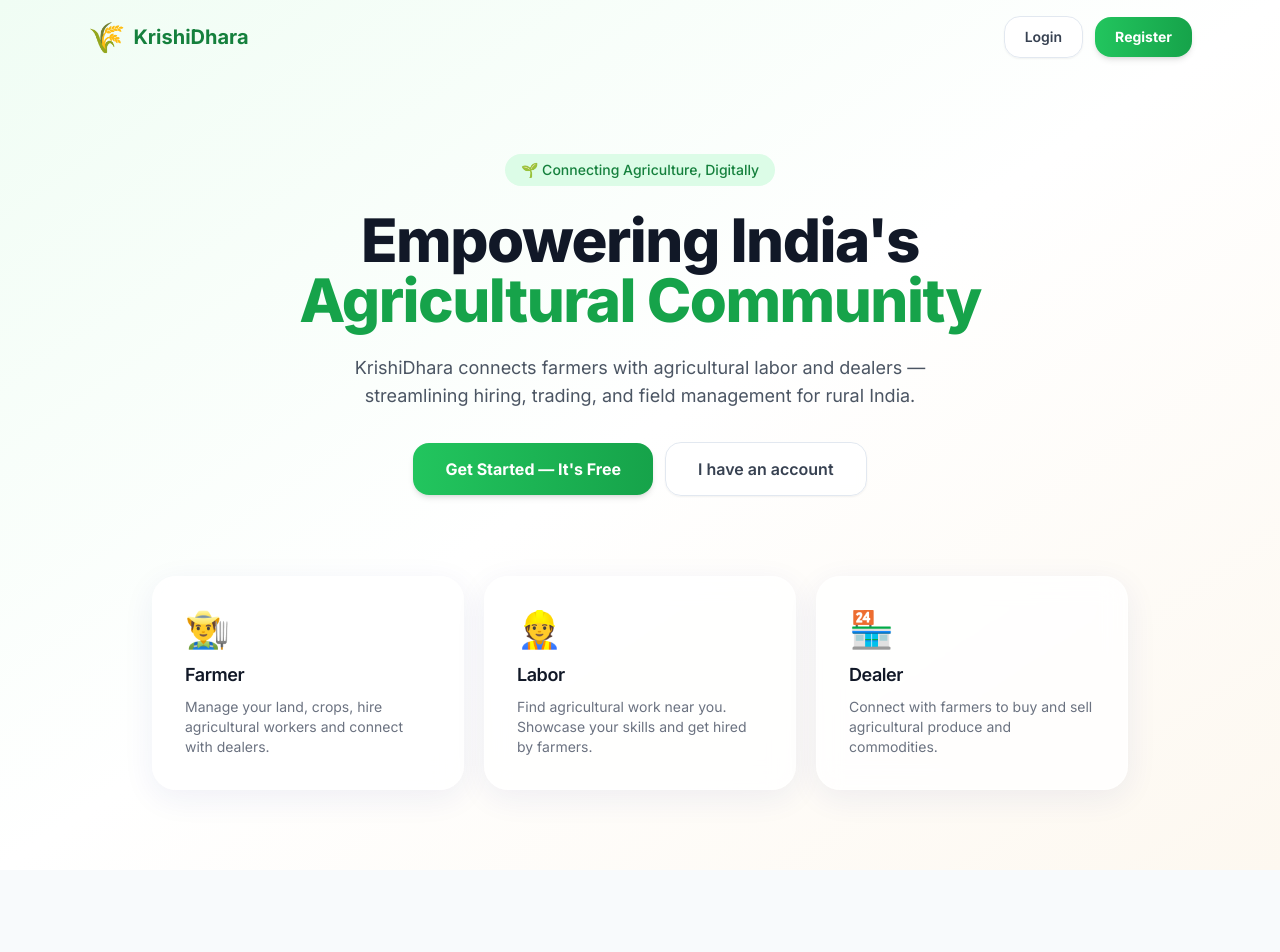
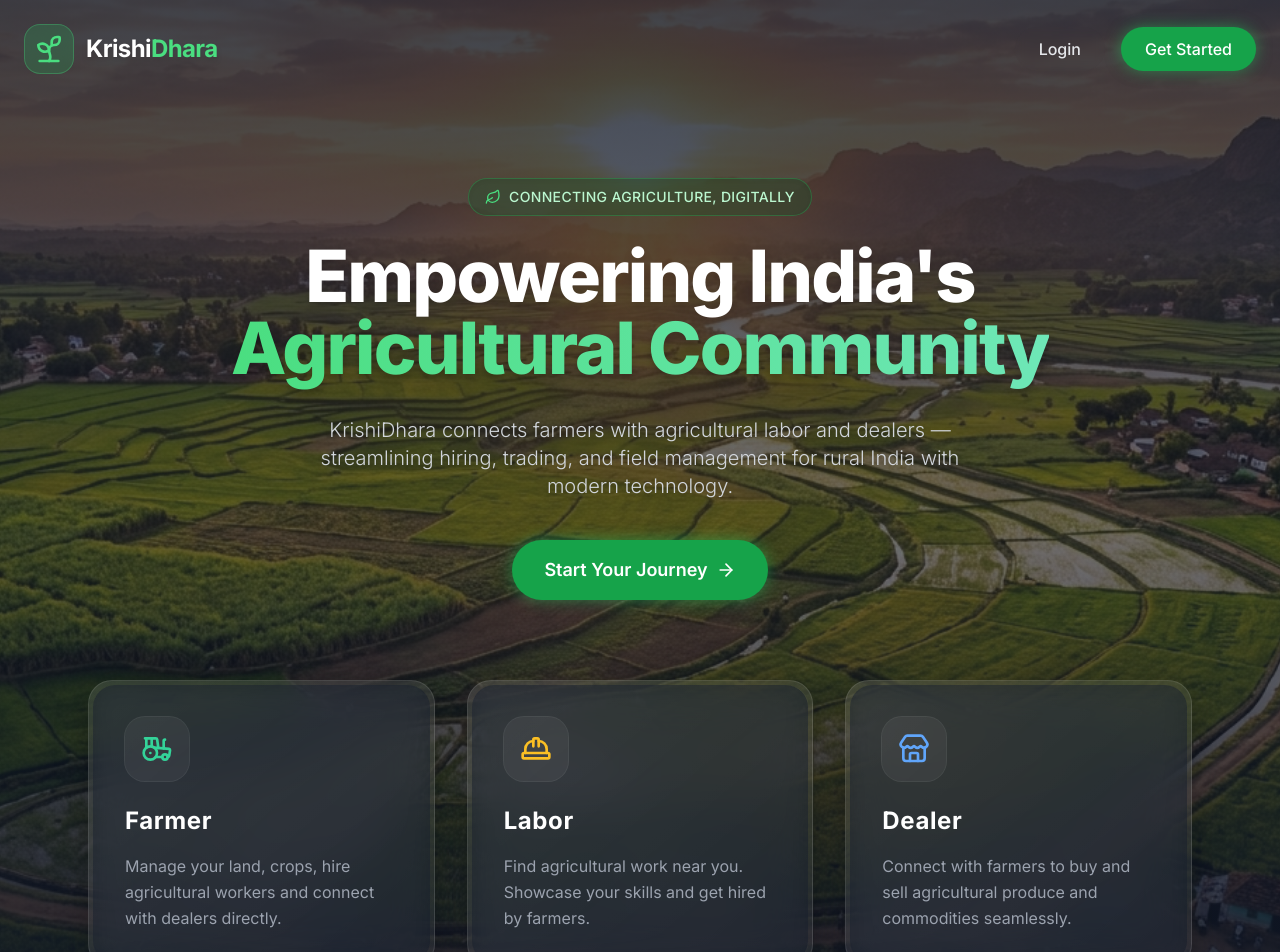
Before and after one commit to pratiksathe07/KrishiDhara, a React (Vite) app in the folder client/: page / in a window 1280 px wide. Shown: the top 952 px of the page. Before the commit the page ends 870 px from the top, so only its background shows below. Built offline with nearby package versions, Linux system fonts and the light colour scheme; no server answers.

Commit message:
bg added

```diff
--- a/client/package.json
+++ b/client/package.json
@@ -11,6 +11,8 @@
   },
   "dependencies": {
     "axios": "^1.20.0",
+    "framer-motion": "^13.3.0",
+    "lucide-react": "^1.46.0",
     "react": "^19.2.8",
     "react-dom": "^19.2.8",
     "react-hook-form": "^7.88.0",
--- a/client/src/pages/Home.jsx
+++ b/client/src/pages/Home.jsx
@@ -1,69 +1,151 @@
 import { Link } from "react-router-dom";
 import { useAuth } from "../context/AuthContext";
+import { motion } from "framer-motion";
+import { Sprout, Tractor, HardHat, Store, ArrowRight, Leaf } from "lucide-react";
 
 const Home = () => {
   const { isAuthenticated, role } = useAuth();
 
+  // Animation variants
+  const staggerContainer = {
+    hidden: { opacity: 0 },
+    show: {
+      opacity: 1,
+      transition: {
+        staggerChildren: 0.2,
+      },
+    },
+  };
+
+  const fadeInUp = {
+    hidden: { opacity: 0, y: 30 },
+    show: { opacity: 1, y: 0, transition: { duration: 0.8, ease: "easeOut" } },
+  };
+
   return (
-    <div className="min-h-screen bg-gradient-to-br from-primary-50 via-white to-earth-50">
-      {/* Nav */}
-      <nav className="max-w-6xl mx-auto px-4 sm:px-6 py-4 flex items-center justify-between">
-        <div className="flex items-center gap-2">
-          <span className="text-3xl">🌾</span>
-          <span className="text-xl font-bold text-primary-700">KrishiDhara</span>
+    <div className="relative min-h-screen bg-gray-900 overflow-hidden text-white font-sans">
+      {/* Background Image with slow zoom animation */}
+      <div className="absolute inset-0 z-0 overflow-hidden">
+        <motion.div
+          initial={{ scale: 1 }}
+          animate={{ scale: 1.05 }}
+          transition={{ duration: 20, ease: "linear", repeat: Infinity, repeatType: "reverse" }}
+          className="absolute inset-0 bg-cover bg-center bg-no-repeat"
+          style={{ backgroundImage: "url('/hero-bg.jpg')" }}
+        />
+        {/* Gradient Overlay for better readability */}
+        <div className="absolute inset-0 bg-gradient-to-b from-gray-900/80 via-gray-900/60 to-gray-900/95" />
       </div>
-        <div className="flex items-center gap-3">
+
+      {/* Content wrapper */}
+      <div className="relative z-10 flex flex-col min-h-screen">
+        {/* Transparent Navbar */}
+        <nav className="w-full max-w-7xl mx-auto px-6 py-6 flex items-center justify-between">
+          <motion.div
+            initial={{ opacity: 0, x: -20 }}
+            animate={{ opacity: 1, x: 0 }}
+            transition={{ duration: 0.8 }}
+            className="flex items-center gap-3"
+          >
+            <div className="bg-primary-500 p-2 rounded-xl bg-opacity-20 backdrop-blur-md border border-primary-400/30">
+               <Sprout className="w-8 h-8 text-primary-400" />
+            </div>
+            <span className="text-2xl font-bold tracking-tight text-white drop-shadow-md">
+              Krishi<span className="text-primary-400">Dhara</span>
+            </span>
+          </motion.div>
+
+          <motion.div
+            initial={{ opacity: 0, x: 20 }}
+            animate={{ opacity: 1, x: 0 }}
+            transition={{ duration: 0.8 }}
+            className="flex items-center gap-4"
+          >
             {isAuthenticated ? (
-            <Link to={`/${role}/dashboard`} className="btn-primary !w-auto px-5 py-2.5 text-sm">
-              Go to Dashboard
+              <Link to={`/${role}/dashboard`} className="px-6 py-2.5 rounded-full bg-primary-600 hover:bg-primary-500 text-white font-medium transition-all shadow-glow hover:shadow-none hover:scale-105 active:scale-95 flex items-center gap-2">
+                Dashboard <ArrowRight className="w-4 h-4" />
               </Link>
             ) : (
               <>
-              <Link to="/login" className="btn-outline !w-auto px-5 py-2.5 text-sm">Login</Link>
-              <Link to="/register" className="btn-primary !w-auto px-5 py-2.5 text-sm">Register</Link>
+                <Link to="/login" className="px-6 py-2.5 rounded-full text-gray-200 hover:text-white hover:bg-white/10 transition-colors font-medium backdrop-blur-sm">
+                  Login
+                </Link>
+                <Link to="/register" className="px-6 py-2.5 rounded-full bg-primary-600 hover:bg-primary-500 text-white font-medium transition-all shadow-glow hover:shadow-none hover:scale-105 active:scale-95 flex items-center gap-2">
+                  Get Started
+                </Link>
               </>
             )}
-        </div>
+          </motion.div>
         </nav>
 
-      {/* Hero */}
-      <section className="max-w-4xl mx-auto px-4 sm:px-6 py-20 text-center">
-        <div className="inline-flex items-center gap-2 bg-primary-100 text-primary-700 rounded-full px-4 py-1.5 text-sm font-medium mb-6">
-          🌱 Connecting Agriculture, Digitally
+        {/* Hero Section */}
+        <main className="flex-grow flex flex-col items-center justify-center px-6 py-20 text-center">
+          <motion.div
+            variants={staggerContainer}
+            initial="hidden"
+            animate="show"
+            className="max-w-4xl mx-auto"
+          >
+            <motion.div variants={fadeInUp} className="mb-6 inline-flex items-center gap-2 px-4 py-2 rounded-full border border-primary-500/30 bg-primary-900/30 backdrop-blur-md shadow-inner">
+              <Leaf className="w-4 h-4 text-primary-400" />
+              <span className="text-sm font-medium text-primary-200 tracking-wide uppercase">Connecting Agriculture, Digitally</span>
+            </motion.div>
+
+            <motion.h1 variants={fadeInUp} className="text-5xl sm:text-7xl font-extrabold mb-8 leading-tight tracking-tight drop-shadow-xl text-balance">
+              Empowering India&apos;s <br />
+              <span className="text-transparent bg-clip-text bg-gradient-to-r from-primary-400 to-emerald-300 filter drop-shadow-lg">
+                Agricultural Community
+              </span>
+            </motion.h1>
+
+            <motion.p variants={fadeInUp} className="text-lg sm:text-xl text-gray-300 mb-10 max-w-2xl mx-auto leading-relaxed drop-shadow-md font-light">
+              KrishiDhara connects farmers with agricultural labor and dealers — streamlining hiring, trading, and field management for rural India with modern technology.
+            </motion.p>
+
+            <motion.div variants={fadeInUp} className="flex flex-col sm:flex-row items-center justify-center gap-4">
+              <Link to="/register" className="group px-8 py-4 rounded-full bg-primary-600 hover:bg-primary-500 text-white font-semibold text-lg transition-all shadow-glow hover:shadow-[0_0_25px_rgba(34,197,94,0.6)] hover:scale-105 active:scale-95 flex items-center gap-2">
+                Start Your Journey
+                <ArrowRight className="w-5 h-5 group-hover:translate-x-1 transition-transform" />
+              </Link>
+            </motion.div>
+          </motion.div>
+        </main>
+
+        {/* Role Cards Section */}
+        <section className="relative z-10 w-full max-w-6xl mx-auto px-6 pb-24">
+          <motion.div
+            variants={staggerContainer}
+            initial="hidden"
+            whileInView="show"
+            viewport={{ once: true, margin: "-100px" }}
+            className="grid sm:grid-cols-3 gap-6 lg:gap-8"
+          >
+            {[
+              { icon: Tractor, role: "Farmer", desc: "Manage your land, crops, hire agricultural workers and connect with dealers directly.", color: "from-green-500/20 to-emerald-600/20", iconColor: "text-emerald-400" },
+              { icon: HardHat, role: "Labor", desc: "Find agricultural work near you. Showcase your skills and get hired by farmers.", color: "from-amber-500/20 to-orange-600/20", iconColor: "text-amber-400" },
+              { icon: Store, role: "Dealer", desc: "Connect with farmers to buy and sell agricultural produce and commodities seamlessly.", color: "from-blue-500/20 to-indigo-600/20", iconColor: "text-blue-400" },
+            ].map((card, idx) => (
+              <motion.div
+                key={card.role}
+                variants={fadeInUp}
+                whileHover={{ y: -10, transition: { duration: 0.2 } }}
+                className="group relative overflow-hidden rounded-3xl p-1 bg-gradient-to-br from-white/10 to-white/5 backdrop-blur-xl border border-white/10 shadow-[0_8px_32px_0_rgba(0,0,0,0.3)] transition-all hover:border-white/20"
+              >
+                <div className={`absolute inset-0 bg-gradient-to-br ${card.color} opacity-0 group-hover:opacity-100 transition-opacity duration-500`} />
+                <div className="relative h-full bg-gray-900/50 rounded-[1.4rem] p-8 backdrop-blur-md flex flex-col items-start z-10">
+                  <div className={`p-4 rounded-2xl bg-white/5 mb-6 ring-1 ring-white/10 group-hover:ring-white/30 transition-all ${card.iconColor}`}>
+                    <card.icon className="w-8 h-8" />
                   </div>
-        <h1 className="text-4xl sm:text-6xl font-extrabold text-gray-900 mb-6 leading-tight text-balance">
-          Empowering India&apos;s<br />
-          <span className="text-primary-600">Agricultural Community</span>
-        </h1>
-        <p className="text-lg text-gray-600 mb-8 max-w-2xl mx-auto">
-          KrishiDhara connects farmers with agricultural labor and dealers — streamlining hiring, trading, and field management for rural India.
+                  <h3 className="text-2xl font-bold text-white mb-4 tracking-wide">{card.role}</h3>
+                  <p className="text-gray-400 leading-relaxed group-hover:text-gray-300 transition-colors">
+                    {card.desc}
                   </p>
-        <div className="flex flex-col sm:flex-row items-center justify-center gap-3">
-          <Link to="/register" className="btn-primary !w-auto px-8 py-3.5 text-base">
-            Get Started — It&apos;s Free
-          </Link>
-          <Link to="/login" className="btn-outline !w-auto px-8 py-3.5 text-base">
-            I have an account
-          </Link>
                 </div>
+              </motion.div>
+            ))}
+          </motion.div>
         </section>
-
-      {/* Role cards */}
-      <section className="max-w-5xl mx-auto px-4 sm:px-6 pb-20">
-        <div className="grid sm:grid-cols-3 gap-5">
-          {[
-            { icon: "👨‍🌾", role: "Farmer", desc: "Manage your land, crops, hire agricultural workers and connect with dealers." },
-            { icon: "👷", role: "Labor", desc: "Find agricultural work near you. Showcase your skills and get hired by farmers." },
-            { icon: "🏪", role: "Dealer", desc: "Connect with farmers to buy and sell agricultural produce and commodities." },
-          ].map((card) => (
-            <div key={card.role} className="card hover:shadow-card-hover transition-shadow duration-200">
-              <div className="text-4xl mb-3">{card.icon}</div>
-              <h3 className="text-lg font-semibold text-gray-900 mb-2">{card.role}</h3>
-              <p className="text-sm text-gray-500">{card.desc}</p>
       </div>
-          ))}
-        </div>
-      </section>
     </div>
   );
 };
```
Also changed, not shown: client/public/hero-bg.jpg (added), 1 other file (tests, documents, lock files or other folders). Lines whose indentation alone changed are shown as unchanged.
